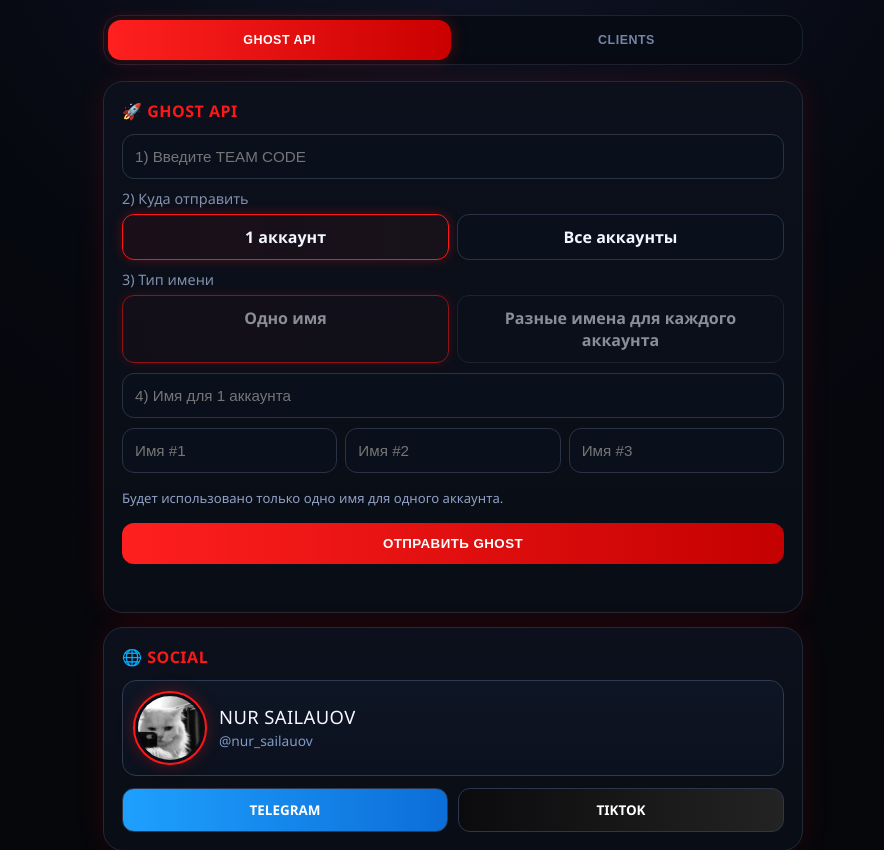
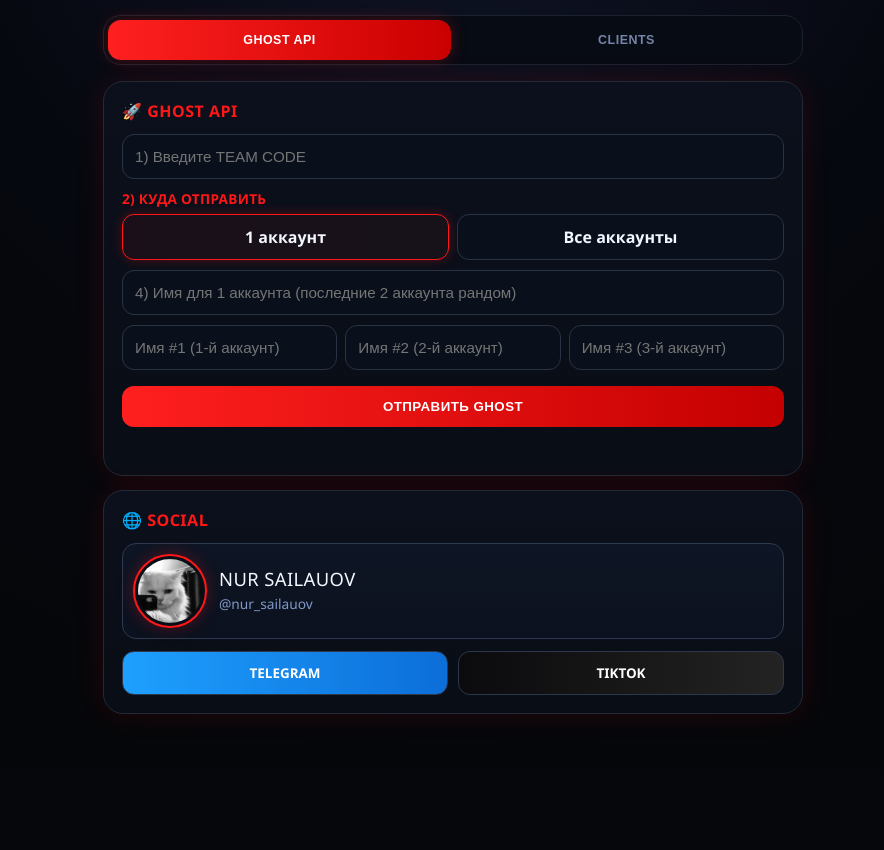
Before and after one commit to nursailauov/GHOST53, a Flask app: page / in a window 1280 px wide. Shown: the part 189-1039 px from the top of the page, without its empty margins (187-1071 px from the left). After the commit the page ends 906 px from the top, so only its background shows below. Run offline with Flask 3, Linux system fonts and the light colour scheme; data that the repository does not hold is empty.

Commit message:
Refine Ghost UI flow and apply requested account selection rules

```diff
--- a/main.py
+++ b/main.py
@@ -726,7 +726,7 @@
 
     preload_clients_once(force=True, startup_delay=0)
 
-    sorted_clients = sorted(clients.items(), key=lambda x: int(x[0]))
+    sorted_clients = sorted(clients.items(), key=lambda x: int(x[0]))[:3]
 
     results = {}
     for idx, (account_id, client) in enumerate(sorted_clients):
@@ -765,7 +765,7 @@
 
     preload_clients_once(force=True, startup_delay=0)
 
-    sorted_clients = sorted(clients.items(), key=lambda x: int(x[0]))
+    sorted_clients = sorted(clients.items(), key=lambda x: int(x[0]))[:3]
 
     results = {}
 
@@ -801,11 +801,13 @@
     if not clients:
         preload_clients_once(force=True, max_clients=1, startup_delay=0)
 
-    # pick FIRST available client only
+    # pick random client from the LAST 2 available clients
     if not clients:
         return jsonify({"error": "No clients available"}), 500
 
-    account_id, client = next(iter(sorted(clients.items(), key=lambda x: int(x[0]))))
+    sorted_clients = sorted(clients.items(), key=lambda x: int(x[0]))
+    candidate_clients = sorted_clients[-2:] if len(sorted_clients) >= 2 else sorted_clients
+    account_id, client = random.choice(candidate_clients)
 
     result = client.execute_command("/XRRR", teamcode, ghost_name)
 
--- a/templates/index.html
+++ b/templates/index.html
@@ -177,6 +177,14 @@
       display: grid;
       grid-template-columns: repeat(3, 1fr);
       gap: 8px;
+    }
+    .section-label {
+      margin: 0 0 6px;
+      color: var(--red);
+      font-size: .85rem;
+      font-weight: 800;
+      text-transform: uppercase;
+      letter-spacing: .3px;
     }
 
     .status { min-height: 20px; margin-top: 10px; color: var(--muted); }
@@ -366,7 +374,7 @@
         <input id="teamcode" type="text" placeholder="1) Введите TEAM CODE" required>
 
         <div>
-          <div style="margin:0 0 6px;color:var(--muted);font-size:.9rem;">2) Куда отправить</div>
+          <div class="section-label">2) Куда отправить</div>
           <div class="choice-group" id="targetGroup">
             <label class="choice active">
               <input type="radio" name="target_mode" value="single" checked>
@@ -380,7 +388,7 @@
         </div>
 
         <div>
-          <div style="margin:0 0 6px;color:var(--muted);font-size:.9rem;">3) Тип имени</div>
+          <div class="section-label">3) Тип имени</div>
           <div class="choice-group" id="nameModeGroup">
             <label class="choice active">
               <input type="radio" name="name_mode" value="single_name" checked>
@@ -397,11 +405,10 @@
           <input id="ghost_names_single" type="text" placeholder="4) Имя">
         </div>
         <div id="namesMultiWrap" class="name-row hidden">
-          <input id="ghost_name_1" type="text" placeholder="Имя #1">
-          <input id="ghost_name_2" type="text" placeholder="Имя #2">
-          <input id="ghost_name_3" type="text" placeholder="Имя #3">
+          <input id="ghost_name_1" type="text" placeholder="Имя #1 (1-й аккаунт)">
+          <input id="ghost_name_2" type="text" placeholder="Имя #2 (2-й аккаунт)">
+          <input id="ghost_name_3" type="text" placeholder="Имя #3 (3-й аккаунт)">
         </div>
-        <div id="nameHint" class="hint">Для одного аккаунта: одно имя. Для всех аккаунтов: можно дать каждому своё имя через запятую или с новой строки.</div>
         <button class="btn" type="submit">Отправить ghost</button>
       </form>
 
@@ -676,24 +683,15 @@
     const namesSingleWrap = document.getElementById('namesSingleWrap');
     const namesMultiWrap = document.getElementById('namesMultiWrap');
     const singleNameInput = document.getElementById('ghost_names_single');
-    const nameHint = document.getElementById('nameHint');
     function syncModes() {
       const mode = document.querySelector('input[name="target_mode"]:checked').value;
       const nameMode = document.querySelector('input[name="name_mode"]:checked').value;
       const disabled = mode === 'single';
-      nameModeGroup.style.opacity = disabled ? '0.55' : '1';
-      nameModeGroup.style.pointerEvents = disabled ? 'none' : 'auto';
+      nameModeGroup.parentElement.classList.toggle('hidden', disabled);
       const useMulti = !disabled && nameMode === 'multi_name';
-      namesSingleWrap.classList.toggle('hidden', useMulti);
-      namesMultiWrap.classList.toggle('hidden', !useMulti);
-      singleNameInput.placeholder = disabled
-        ? '4) Имя для 1 аккаунта'
-        : '4) Одно имя для всех аккаунтов';
-      nameHint.textContent = disabled
-        ? 'Будет использовано только одно имя для одного аккаунта.'
-        : (nameMode === 'single_name'
-          ? 'Одно имя будет применено ко всем аккаунтам.'
-          : 'Каждый аккаунт получит имя из полей #1, #2, #3 по порядку.');
+      namesSingleWrap.classList.toggle('hidden', useMulti ? true : false);
+      namesMultiWrap.classList.toggle('hidden', useMulti ? false : true);
+      singleNameInput.placeholder = disabled ? '4) Имя для 1 аккаунта (последние 2 аккаунта рандом)' : '4) Одно имя для первых 3 аккаунтов';
     }
     targetInputs.forEach((el) => el.addEventListener('change', syncModes));
     nameModeInputs.forEach((el) => el.addEventListener('change', syncModes));
```
